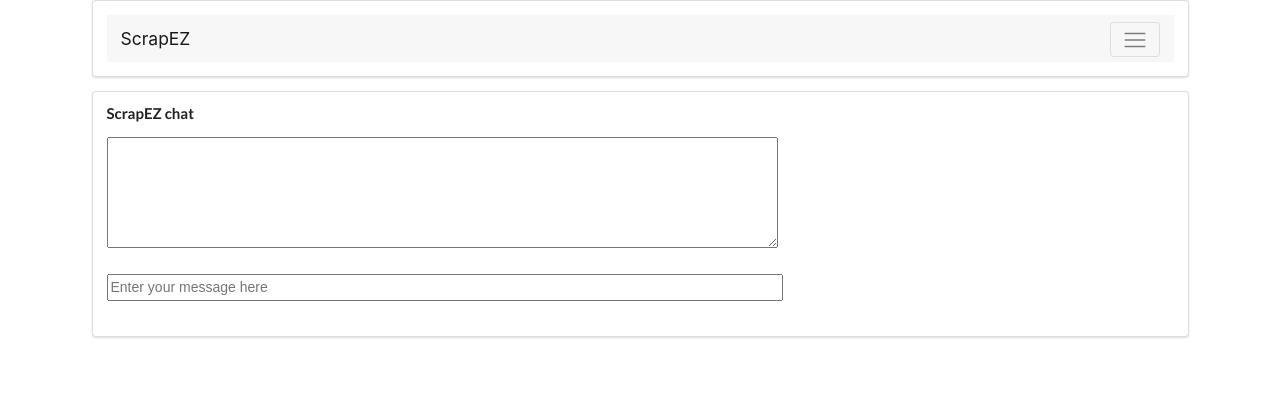
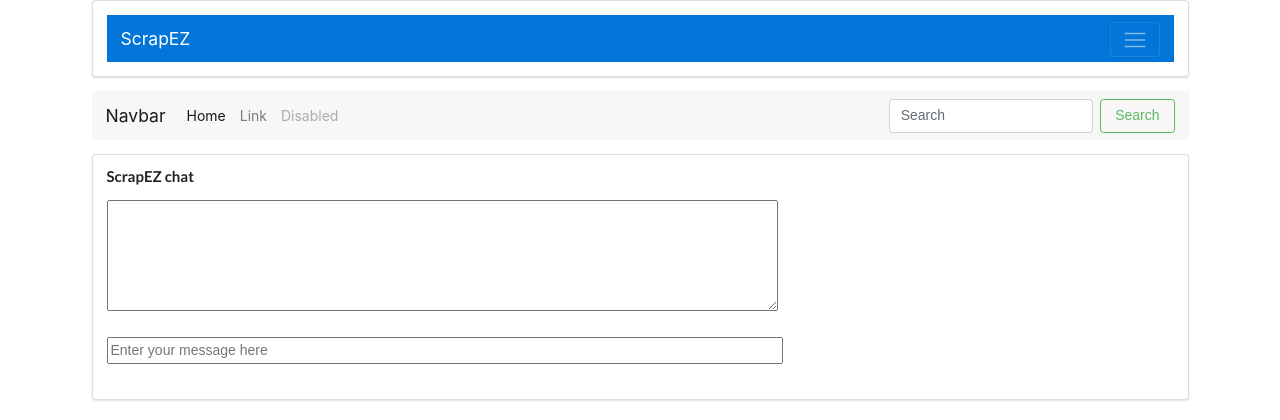
Before and after one commit to oucb/scrapez, a Flask app: template apps/templates/chat.html in a window 1280 px wide. Shown: the top 420 px of the page. Run offline with Flask 2, Linux system fonts and the light colour scheme; the template is opened without the code that fills it: most values are stand-ins (such as "Sample title", 1, 10 or a date in 2020); parts of the project's set-up code (start-up, migrations or seed data) failed here and were passed over; some libraries are stand-ins or nearby versions.

Commit message:
Update navbar

```diff
--- a/apps/templates/navbar.html
+++ b/apps/templates/navbar.html
@@ -1,12 +1,11 @@
 <div class='ui segment'>
-  <nav class="navbar navbar-expand-md navbar-light bg-faded">
+  <nav class="navbar navbar-expand-md navbar-inverse bg-primary">
     <button class="navbar-toggler navbar-toggler-right" type="button" data-toggle="collapse" data-target="#navbarSupportedContent" aria-controls="navbarSupportedContent" aria-expanded="false" aria-label="Toggle navigation">
       <span class="navbar-toggler-icon"></span>
     </button>
-    <a class="navbar-brand" href="#">ScrapEZ</a>
-
+    <a class="navbar-brand" href="{{ url_for('home.index') }}">ScrapEZ</a>
     <div class="collapse navbar-collapse" id="navbarSupportedContent">
-      <ul class="navbar-nav mr-auto nav-pills">
+      <ul class="navbar-nav mr-auto nav nav-pills">
         <li class="nav-item active">
           <a class="nav-link" href="{{ url_for('home.index') }}">Home <span class="sr-only">(current)</span></a>
         </li>
@@ -27,3 +26,28 @@
     </div>
   </nav>
 </div>
+
+<nav class="navbar navbar-toggleable-md navbar-light bg-faded">
+  <button class="navbar-toggler navbar-toggler-right" type="button" data-toggle="collapse" data-target="#navbarSupportedContent" aria-controls="navbarSupportedContent" aria-expanded="false" aria-label="Toggle navigation">
+    <span class="navbar-toggler-icon"></span>
+  </button>
+  <a class="navbar-brand" href="#">Navbar</a>
+
+  <div class="collapse navbar-collapse" id="navbarSupportedContent">
+    <ul class="navbar-nav mr-auto">
+      <li class="nav-item active">
+        <a class="nav-link" href="#">Home <span class="sr-only">(current)</span></a>
+      </li>
+      <li class="nav-item">
+        <a class="nav-link" href="#">Link</a>
+      </li>
+      <li class="nav-item">
+        <a class="nav-link disabled" href="#">Disabled</a>
+      </li>
+    </ul>
+    <form class="form-inline my-2 my-lg-0">
+      <input class="form-control mr-sm-2" type="text" placeholder="Search">
+      <button class="btn btn-outline-success my-2 my-sm-0" type="submit">Search</button>
+    </form>
+  </div>
+</nav>
```
